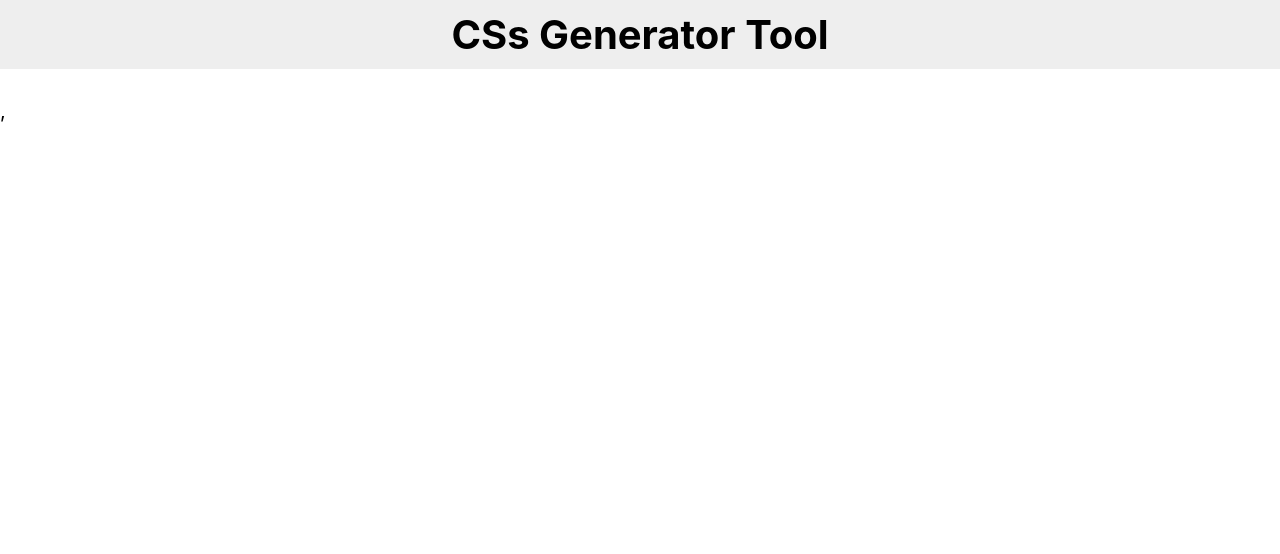
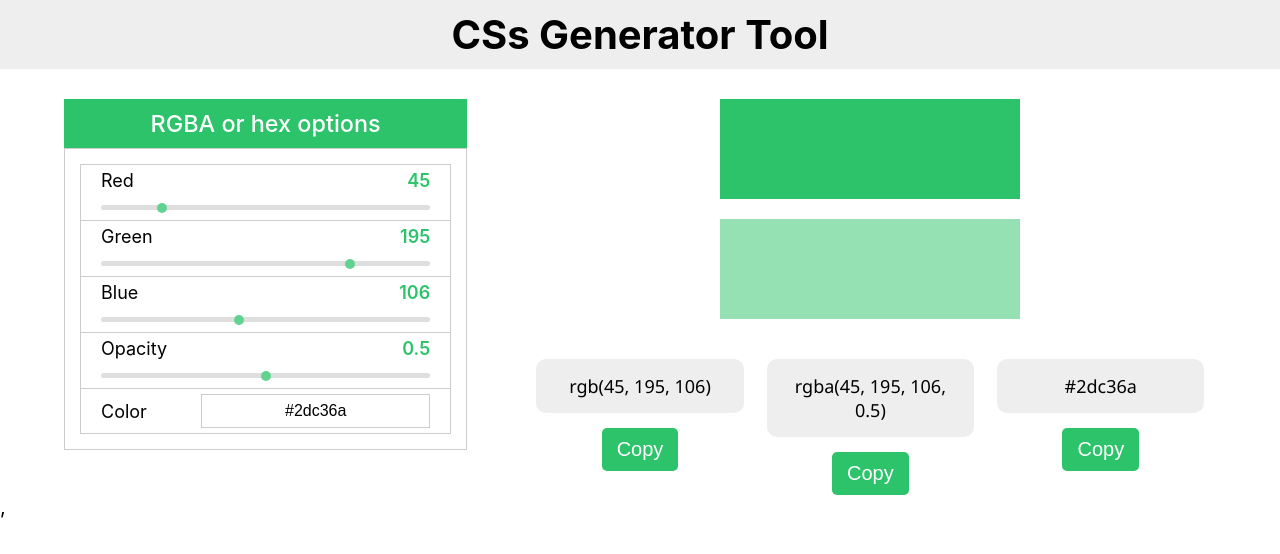
Before and after one commit to duonghaipham/css-generator, a React (Create React App) app: page /color-converter in a window 1280 px wide. Shown: the top 554 px of the page. Built offline with nearby package versions, Linux system fonts and the light colour scheme.

Commit message:
Finish color converter

```diff
--- a/src/App.js
+++ b/src/App.js
@@ -5,8 +5,9 @@ import TextShadow from './components/TextShadow';
 import Cursor from './components/Cursor';
 import BorderRadius from './components/BorderRadius';
 import Transform from './components/Transform';
+import ColorConverter from './components/ColorConverter';
+import MultipleColumns from './components/MultipleColumns';
 import Filter from './components/Filter';
-import MultipleColumns from './components/MultipleColumns';
 
 const App = () => {
   return (
@@ -19,8 +20,9 @@ const App = () => {
         <Route path='/cursor' component={Cursor} />
         <Route path='/border-radius' component={BorderRadius} />
         <Route path='/transform' component={Transform} />
+        <Route path='/color-converter' component={ColorConverter} />
+        <Route path='/multiple-columns' component={MultipleColumns} />
         <Route path='/filter' component={Filter} />
-        <Route path='/multiple-columns' component={MultipleColumns} />
       </Switch>
     </>
   );
--- /dev/null
+++ b/src/components/ColorConverter.js
@@ -0,0 +1,119 @@
+import {hexToRgb, rgbToHex} from './color';
+import {useRef, useState} from 'react';
+
+const ColorConverter = () => {
+  const [red, setRed] = useState('45');
+  const [green, setGreen] = useState('195');
+  const [blue, setBlue] = useState('106');
+  const [opacity, setOpacity] = useState('0.5');
+
+  const hexInput = useRef();
+  const rgb = useRef();
+  const rgba = useRef();
+  const hex = useRef();
+
+  const handleRedChange = event => {
+    setRed(event.target.value);
+    hexInput.current.value = rgbToHex(parseInt(event.target.value), parseInt(green), parseInt(blue));
+  }
+
+  const handleGreenChange = event => {
+    setGreen(event.target.value);
+    hexInput.current.value = rgbToHex(parseInt(red), parseInt(event.target.value), parseInt(blue));
+  }
+
+  const handleBlueChange = event => {
+    setBlue(event.target.value);
+    hexInput.current.value = rgbToHex(parseInt(red), parseInt(green), parseInt(event.target.value));
+  }
+
+  const handleOpacityChange = event => {
+    setOpacity(event.target.value);
+  }
+
+  const handleHexChange = event => {
+    const hex = event.target.value;
+    if (hex.length === 7 && hex[0] === '#') {
+      const rgb = hexToRgb(hex);
+      setRed(rgb.r);
+      setGreen(rgb.g);
+      setBlue(rgb.b);
+    }
+  }
+
+  const handleCopy = (event, type) => {
+    navigator.clipboard.writeText(type.current.innerText);
+    event.target.innerText = 'Copied';
+    setTimeout(() => {
+      event.target.innerText = 'Copy';
+    }, 1500);
+  }
+
+  const hexValue = rgbToHex(parseInt(red), parseInt(green), parseInt(blue));
+
+  return (
+    <div className="function-container">
+      <div className="custom-container">
+        <h3 className="header">RGBA or hex options</h3>
+        <ul className="custom-list">
+          <li className="custom-item">
+            <div className="meta">
+              <label>Red</label>
+              <span className="value">{red}</span>
+            </div>
+            <input type='range' min='0' max='255' value={red} className='range-slider' onChange={handleRedChange} />
+          </li>
+          <li className='custom-item'>
+            <div className='meta'>
+              <label>Green</label>
+              <span className='value'>{green}</span>
+            </div>
+            <input type='range' min='0' max='255' value={green} className='range-slider' onChange={handleGreenChange} />
+          </li>
+          <li className='custom-item'>
+            <div className='meta'>
+              <label>Blue</label>
+              <span className='value'>{blue}</span>
+            </div>
+            <input type='range' min='0' max='255' value={blue} className='range-slider' onChange={handleBlueChange} />
+          </li>
+          <li className='custom-item'>
+            <div className='meta'>
+              <label>Opacity</label>
+              <span className='value'>{opacity}</span>
+            </div>
+            <input type='range' min='0' max='1' step='0.01' defaultValue='0.5' className='range-slider' onChange={handleOpacityChange} />
+          </li>
+          <li className='custom-item item-inline'>
+            <div className='meta'>
+              <label>Color</label>
+            </div>
+            <input type='text' className='text-in' defaultValue='#2dc36a' ref={hexInput} onChange={handleHexChange} />
+          </li>
+        </ul>
+      </div>
+      <div className='result-container'>
+        <div className='preview preview-group'>
+          <div className='test-bar-1' style={{ backgroundColor: hexValue }} />
+          <div className='test-bar-2' style={{ backgroundColor: `rgba(${parseInt(red)}, ${parseInt(green)}, ${parseInt(blue)}, ${opacity})` }} />
+        </div>
+        <div className='output output-group'>
+          <div className='group'>
+            <p className='text' ref={rgb}>rgb({red}, {green}, {blue})</p>
+            <button className='copy' onClick={event => handleCopy(event, rgb)}>Copy</button>
+          </div>
+          <div className='group'>
+            <p className='text' ref={rgba}>rgba({red}, {green}, {blue}, {opacity})</p>
+            <button className='copy' onClick={event => handleCopy(event, rgba)}>Copy</button>
+          </div>
+          <div className='group'>
+            <p className='text' ref={hex}>{hexValue}</p>
+            <button className='copy' onClick={event => handleCopy(event, hex)}>Copy</button>
+          </div>
+        </div>
+      </div>
+    </div>
+  );
+};
+
+export default ColorConverter;
--- a/src/components/Home.js
+++ b/src/components/Home.js
@@ -1,5 +1,5 @@
 import '../styles/home.scss';
-import {Link} from "react-router-dom";
+import {Link} from 'react-router-dom';
 
 const Home = () => {
   return (
@@ -11,9 +11,9 @@ const Home = () => {
       <section className='option'>Border</section>
       <Link to='/border-radius' className='option'>Border Radius</Link>
       <Link to='/transform' className='option'>Transform</Link>
-      <section className='option'>RGBA & Hex Color</section>
+      <Link to='/color-converter' className='option'>RGBA & Hex Color</Link>
       <Link to='/filter' className='option'>Filter</Link>
-      <Link to='multiple-columns' className='option'>Multiple Columns</Link>
+      <Link to='/multiple-columns' className='option'>Multiple Columns</Link>
     </main>
   );
 };
--- a/src/styles/general.scss
+++ b/src/styles/general.scss
@@ -182,6 +182,14 @@
             margin: 0.4rem 0;
           }
         }
+
+        .text-in {
+          border: 1px solid #ccc;
+          padding: 7px 10px;
+          font-size: 16px;
+          outline: none;
+          text-align: center;
+        }
       }
 
       .cursor {
@@ -221,6 +229,15 @@
       }
     }
 
+    .preview-group {
+      .test-bar-1,
+      .test-bar-2 {
+        width: 300px;
+        height: 100px;
+        margin-bottom: 1rem;
+      }
+    }
+
     .output {
       width: 100%;
       margin-top: 1rem;
@@ -248,6 +265,17 @@
         outline: none;
       }
     }
+
+    .output-group {
+      display: grid;
+      grid-template-columns: repeat(3, 1fr);
+      width: 100%;
+
+      .text {
+        font-family: "Segoe UI", sans-serif;
+        text-align: center;
+      }
+    }
   }
 }
 
@@ -273,6 +301,15 @@
           width: 100%;
         }
       }
+
+      .output-group {
+        grid-template-columns: 1fr;
+        grid-template-rows: repeat(3, 1fr);
+
+        .group {
+          margin-bottom: 0.5rem;
+        }
+      }
     }
   }
 }
```
